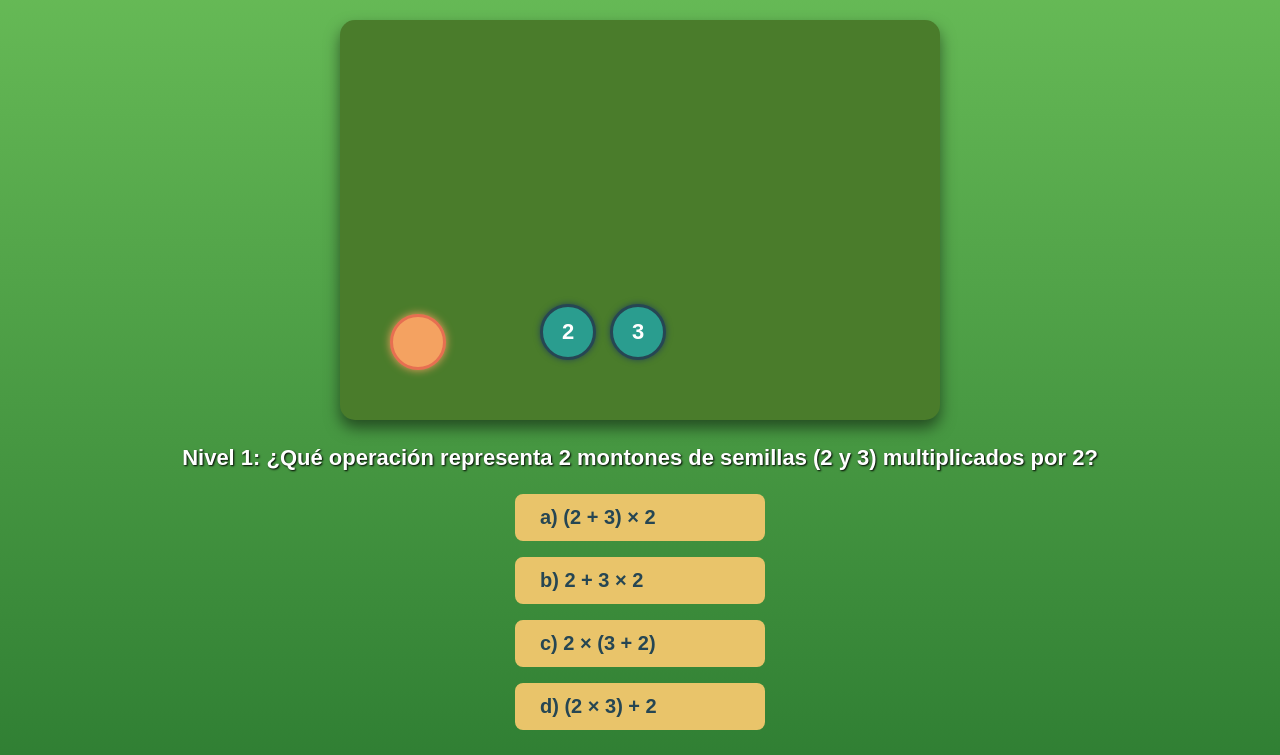
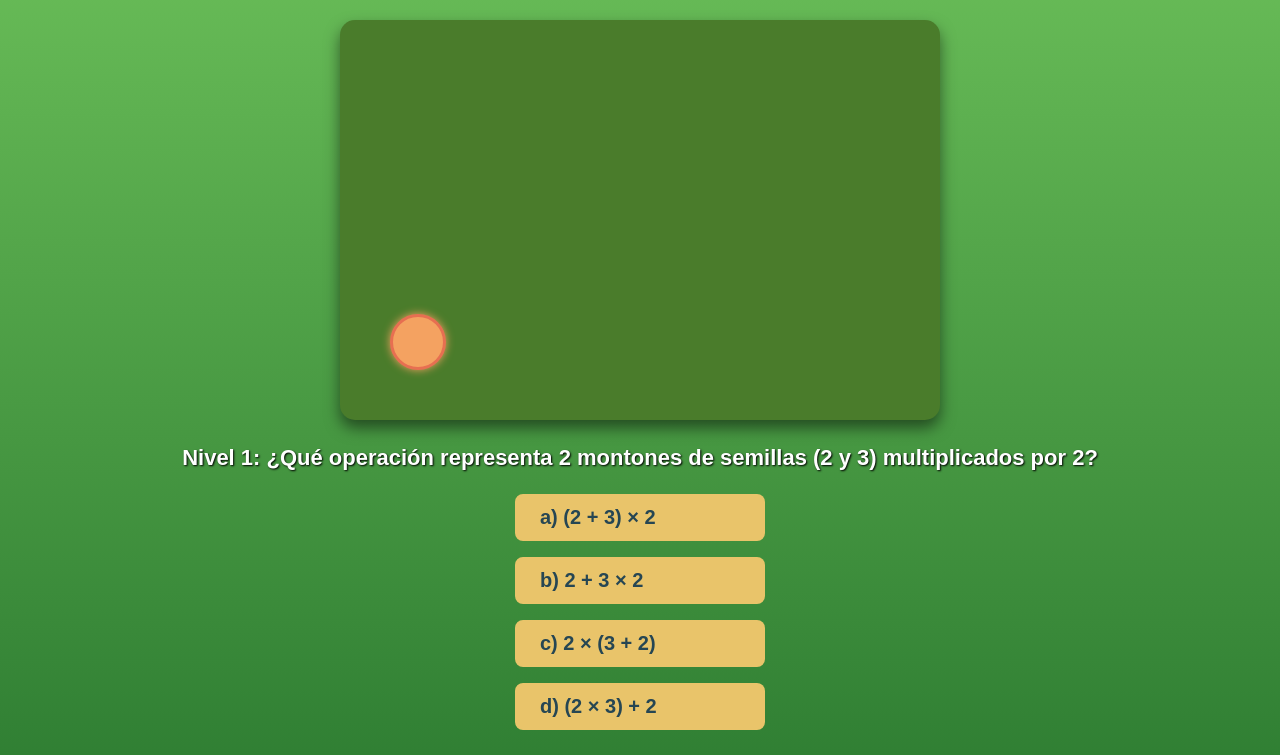
Before and after one commit to ProfeRu/no-te-estrelles, a plain HTML site: page index.html in a window 1280 px wide. Shown: the part 79-834 px from the top of the page. Drawn offline with Linux system fonts and the light colour scheme.

Commit message:
Update index.html

```diff
--- a/index.html
+++ b/index.html
@@ -15,10 +15,12 @@
       min-height: 100vh;
       color: #fff;
     }
+
     h1 {
       margin-top: 20px;
       text-shadow: 2px 2px 4px #000;
     }
+
     #game-area {
       position: relative;
       width: 600px;
@@ -29,6 +31,7 @@
       box-shadow: 0 8px 15px rgba(0,0,0,0.5);
       touch-action: none;
     }
+
     #player {
       position: absolute;
       bottom: 50px;
@@ -41,38 +44,19 @@
       box-shadow: 0 0 8px #f4a261;
       transition: left 0.3s ease, bottom 0.3s ease;
     }
-    .seed-pile {
-      position: absolute;
-      bottom: 60px;
-      width: 50px;
-      height: 50px;
-      border-radius: 50%;
-      background-color: #2a9d8f;
-      border: 3px solid #264653;
-      display: flex;
-      justify-content: center;
-      align-items: center;
-      font-weight: bold;
-      font-size: 22px;
-      color: #fff;
-      box-shadow: 0 0 6px #264653;
-    }
-    #pile1 {
-      left: 200px;
-    }
-    #pile2 {
-      left: 270px;
-    }
+
     #question {
       margin-top: 25px;
       font-size: 22px;
       font-weight: bold;
+      text-align: center;
       text-shadow: 1px 1px 2px #000;
-      text-align: center;
     }
+
     #answers {
       margin-top: 15px;
     }
+
     .answer-btn {
       margin: 8px 10px;
       padding: 12px 25px;
@@ -87,9 +71,11 @@
       min-width: 250px;
       text-align: left;
     }
+
     .answer-btn:hover {
       background-color: #f4a261;
     }
+
     #result {
       margin-top: 20px;
       font-size: 24px;
@@ -101,17 +87,16 @@
 </head>
 <body>
   <h1>🧠 No te estrelles (en los paréntesis)</h1>
+
   <div id="game-area">
     <div id="player" title="Tu personaje"></div>
-    <div id="pile1" class="seed-pile" title="Montón de 2 semillas">2</div>
-    <div id="pile2" class="seed-pile" title="Montón de 3 semillas">3</div>
   </div>
 
   <div id="question"></div>
   <div id="answers"></div>
   <div id="result"></div>
 
-  <!-- Conexión al archivo script.js -->
+  <!-- Cargar el archivo JavaScript -->
   <script src="script.js"></script>
 </body>
 </html>
```
